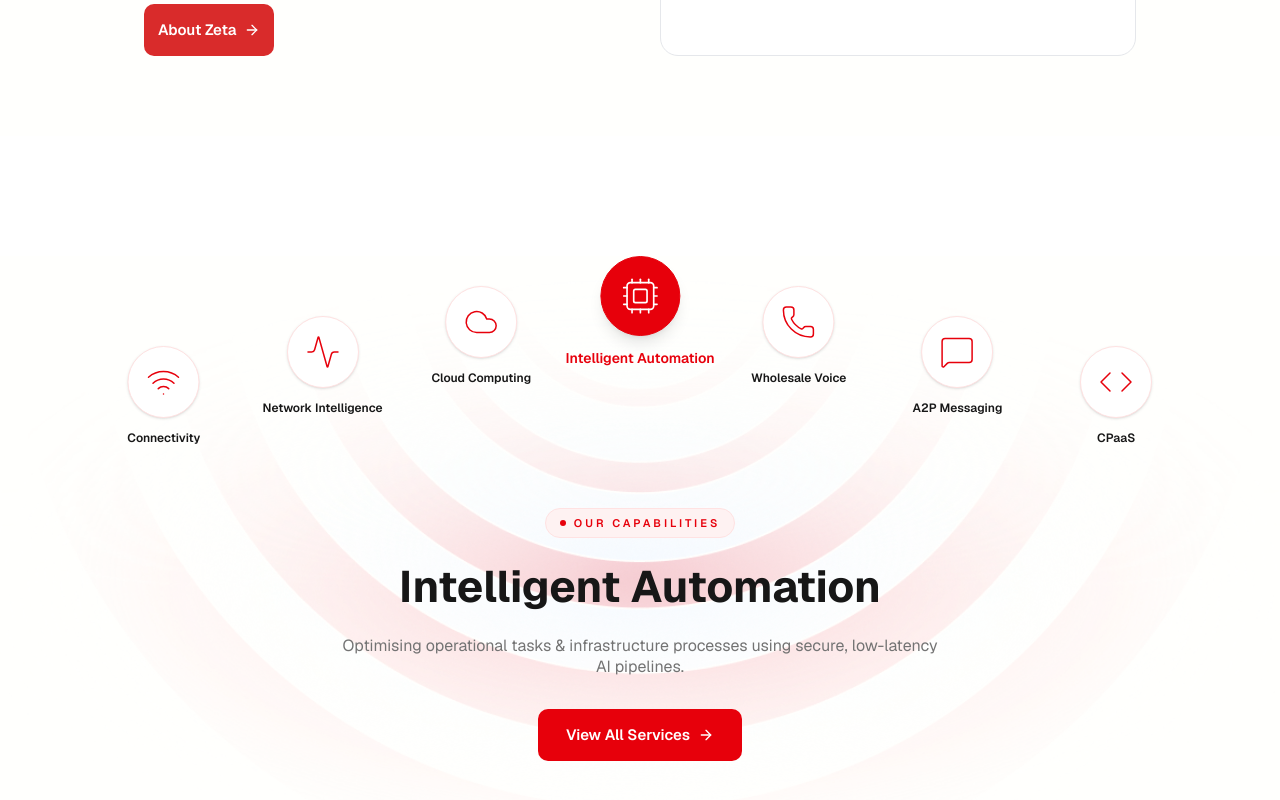
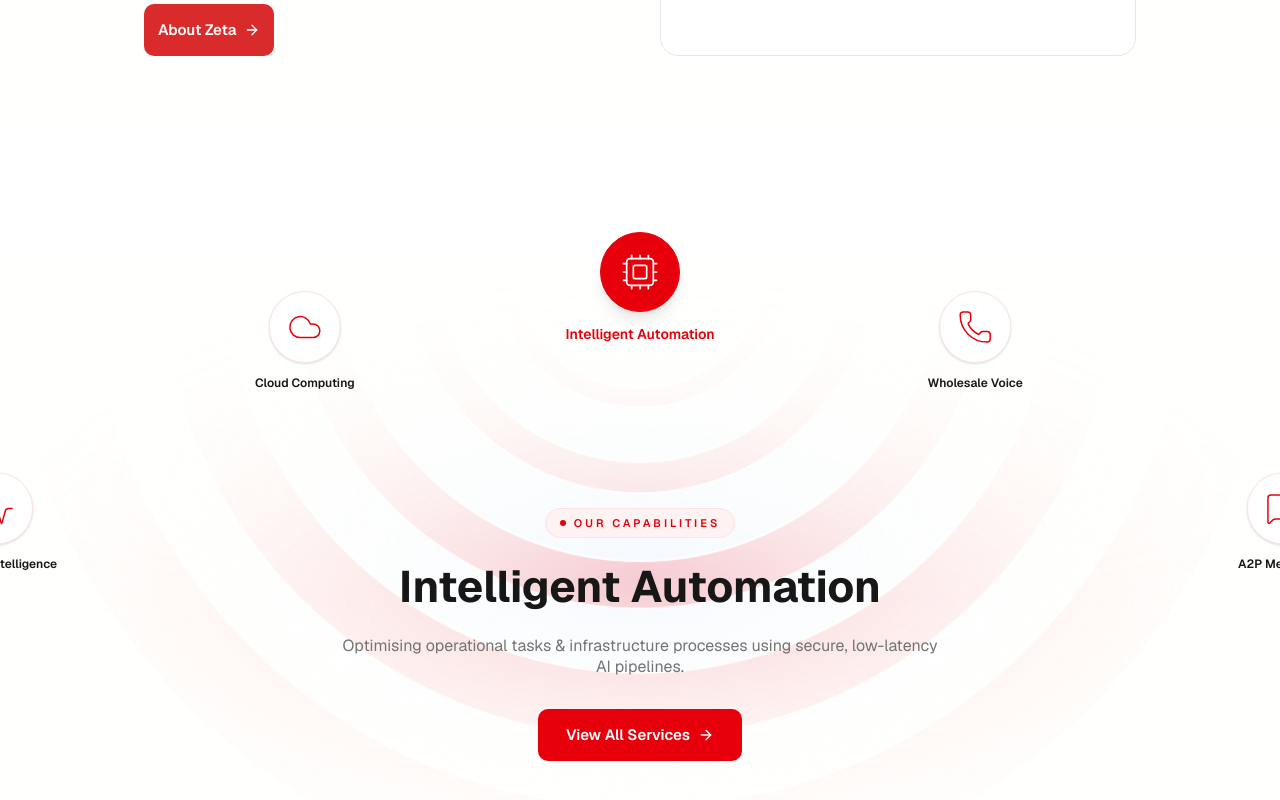
Before and after one commit to MalikAmirJaved/zeta-tech, a Next.js app: page / in a window 1280 px wide. Shown: the part 2324-3124 px from the top of the page. Built offline with nearby package versions, Linux system fonts and the light colour scheme.

Commit message:
little bit

```diff
--- a/next.config.ts
+++ b/next.config.ts
@@ -2,7 +2,7 @@ import type { NextConfig } from "next";
 
 const nextConfig: NextConfig = {
   /* config options here */
-  allowedDevOrigins: ['192.168.88.55'],
+  allowedDevOrigins: ['192.168.88.55', 'd854-182-180-56-177.ngrok-free.app'],
 };
 
 export default nextConfig;
--- a/src/components/sections/Automation.tsx
+++ b/src/components/sections/Automation.tsx
@@ -1,6 +1,6 @@
 "use client";
 
-import { useState } from "react";
+import { useState, useRef } from "react";
 import {
   ArrowRight,
   Wifi,
@@ -73,28 +73,60 @@ const ITEMS: CapabilityItem[] = [
   },
 ];
 
-// Index of "Intelligent Automation" in ITEMS — also the default selection
-// and the middle slot of the arc.
 const DEFAULT_SELECTED = 3;
 const TOTAL = ITEMS.length;
+const CENTER = 3;
 
-// 7 evenly spaced slot positions across the arc (left %), all fully
-// visible, with a smooth, evenly-stepped bow (top px). Slot 3 is always
-// the center slot.
-const SLOT_POSITIONS = [
-  { left: 2, top: 90 },
-  { left: 18, top: 60 },
-  { left: 34, top: 30 },
-  { left: 50, top: 0 },
-  { left: 66, top: 30 },
-  { left: 82, top: 60 },
-  { left: 98, top: 90 },
-];
-const CENTER_SLOT = 3;
+// Very shallow angles → matches the original gentle arc (only ~90px drop)
+const SLOT_ANGLES = [-62, -41, -20, 0, 20, 41, 62];
+
+// Large radius = flatter curve
+const RADIUS = 980;
+const PIVOT_Y = 1000; // keeps the whole group high in the container
 
 export function Automation() {
   const [selected, setSelected] = useState(DEFAULT_SELECTED);
+
+  const anglesRef = useRef<number[]>(
+    ITEMS.map((_, i) => {
+      const slot = (i - DEFAULT_SELECTED + CENTER + TOTAL) % TOTAL;
+      return SLOT_ANGLES[slot];
+    })
+  );
+
+  const [, setTick] = useState(0);
   const active = ITEMS[selected];
+
+  const handleSelect = (index: number) => {
+    if (index === selected) return;
+
+    let steps = index - selected;
+    if (steps > TOTAL / 2) steps -= TOTAL;
+    if (steps < -TOTAL / 2) steps += TOTAL;
+
+    const newAngles = anglesRef.current.map((currentAngle, i) => {
+      const targetSlot = (i - index + CENTER + TOTAL * 10) % TOTAL;
+      const targetAngle = SLOT_ANGLES[targetSlot];
+
+      let delta = targetAngle - currentAngle;
+
+      if (steps !== 0 && Math.abs(delta) > 1) {
+        const desiredSign = Math.sign(steps);
+        while (delta > 180) delta -= 360;
+        while (delta < -180) delta += 360;
+
+        if (Math.sign(delta) !== desiredSign && Math.sign(delta) !== 0) {
+          delta -= desiredSign * 360;
+        }
+      }
+
+      return currentAngle + delta;
+    });
+
+    anglesRef.current = newAngles;
+    setSelected(index);
+    setTick((t) => t + 1);
+  };
 
   return (
     <section className="relative bg-white py-30 px-6 lg:px-[144px] overflow-hidden">
@@ -108,29 +140,46 @@ export function Automation() {
             className="absolute left-1/2 -translate-x-1/2 top-0 w-[1400px] max-w-none h-auto pointer-events-none select-none"
           />
 
-          {/* Icons Container */}
-          <div className="relative flex items-start justify-center h-full">
+          {/* Pivot */}
+          <div
+            className="absolute left-1/2 top-0 w-0 h-0"
+            style={{
+              transform: `translateX(-50%) translateY(${PIVOT_Y}px)`,
+            }}
+          >
             {ITEMS.map((item, i) => {
-              const slotIndex = (i - selected + CENTER_SLOT + TOTAL) % TOTAL;
-              const pos = SLOT_POSITIONS[slotIndex];
-              const isCenter = slotIndex === CENTER_SLOT;
+              const angle = anglesRef.current[i];
+
+              let norm = ((angle % 360) + 360) % 360;
+              if (norm > 180) norm -= 360;
+              const isCenter = Math.abs(norm) < 12;
+
               const Icon = item.icon;
 
               return (
                 <button
                   key={item.key}
                   type="button"
-                  onClick={() => setSelected(i)}
+                  onClick={() => handleSelect(i)}
                   aria-pressed={isCenter}
-                  className="absolute flex flex-col items-center cursor-pointer transition-all duration-700 ease-in-out focus:outline-none"
+                  className="absolute flex flex-col items-center cursor-pointer focus:outline-none"
                   style={{
-                    left: `${pos.left}%`,
-                    top: `${pos.top}px`,
-                    transform: "translateX(-50%)",
+                    transform: `
+                      rotate(${angle}deg)
+                      translateY(-${RADIUS}px)
+                      rotate(${-angle}deg)
+                    `,
+                    transition:
+                      "transform 0.85s cubic-bezier(0.33, 1.2, 0.64, 1)",
+                    left: 0,
+                    top: 0,
+                    width: 88,
+                    marginLeft: -44,
+                    marginTop: -44,
                   }}
                 >
                   <div
-                    className={`rounded-full border flex items-center justify-center transition-all duration-700 ease-in-out ${
+                    className={`rounded-full border flex items-center justify-center transition-all duration-500 ease-out ${
                       isCenter
                         ? "w-20 h-20 bg-red-600 border-red-600 shadow-lg"
                         : "w-[72px] h-[72px] bg-white border-red-100 shadow-sm hover:border-red-300"
@@ -138,14 +187,18 @@ export function Automation() {
                   >
                     <Icon
                       strokeWidth={1}
-                      className={`transition-all duration-700 ease-in-out ${
-                        isCenter ? "w-10 h-10 text-white" : "w-9 h-9 text-red-600"
+                      className={`transition-all duration-500 ease-out ${
+                        isCenter
+                          ? "w-10 h-10 text-white"
+                          : "w-9 h-9 text-red-600"
                       }`}
                     />
                   </div>
                   <span
-                    className={`mt-3 font-sans font-semibold text-center transition-all duration-700 ease-in-out ${
-                      isCenter ? "text-sm text-red-600" : "text-xs text-neutral-900"
+                    className={`mt-3 font-sans font-semibold text-center whitespace-nowrap transition-all duration-500 ease-out ${
+                      isCenter
+                        ? "text-sm text-red-600"
+                        : "text-xs text-neutral-900"
                     }`}
                   >
                     {item.label}
@@ -157,8 +210,7 @@ export function Automation() {
         </div>
 
         {/* Content Section */}
-        <div className="relative bottom-40 text-center ">
-          {/* Tagline Pill */}
+        <div className="relative bottom-40 text-center">
           <div className="inline-flex items-center gap-2 px-3.5 py-1.5 rounded-full border border-red-100 bg-red-50 mb-5">
             <span className="w-1.5 h-1.5 rounded-full bg-red-600" />
             <span className="text-red-600 font-heading font-semibold text-[11px] tracking-[3px] uppercase">
@@ -166,17 +218,14 @@ export function Automation() {
             </span>
           </div>
 
-          {/* Heading */}
           <h2 className="font-heading font-bold text-[44px] leading-[57px] text-center text-neutral-900 mb-5 transition-all duration-300">
             {active.header}
           </h2>
 
-          {/* Subheading */}
           <p className="font-sans text-base leading-[21px] text-center text-neutral-500 max-w-[600px] mx-auto mb-8 transition-all duration-300">
             {active.des}
           </p>
 
-          {/* CTA Button */}
           <a
             href="#services"
             className="group inline-flex items-center gap-2 bg-red-600 text-white font-heading font-semibold text-[15px] leading-5 px-7 py-4 rounded-[10px]"
```
